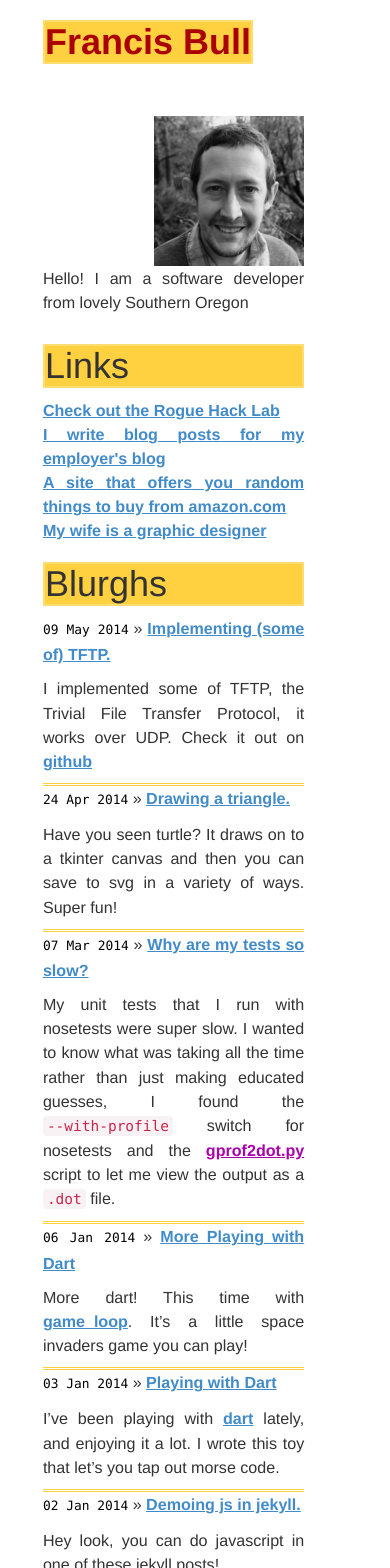
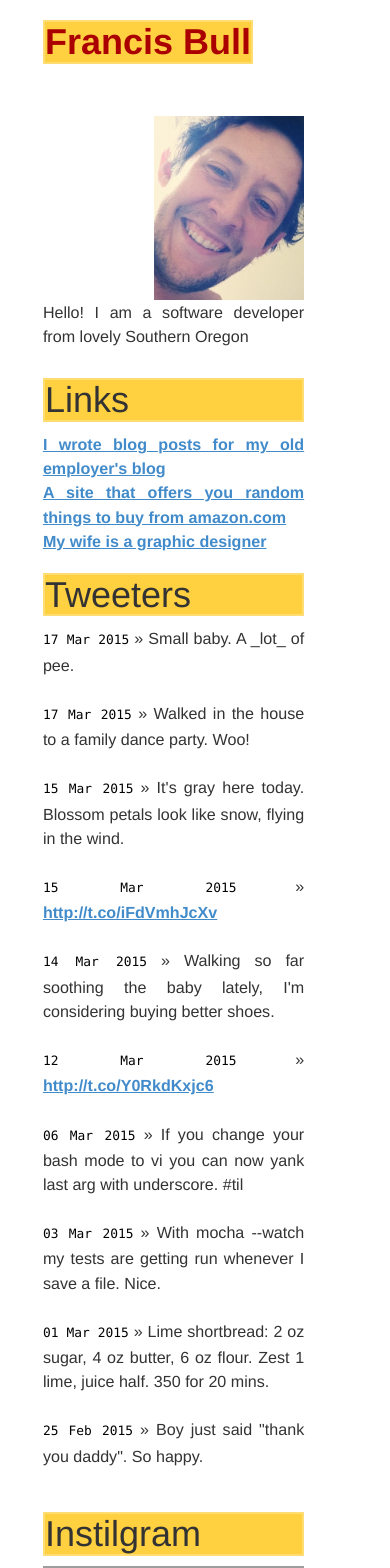
Before and after one commit to franbull/francisbullinfo, a Jekyll site: the page built from index.html, in a window 390 px wide. Shown: the top 1568 px of the page. Built offline with Jekyll 4.4.1, drawn with Linux system fonts in a browser that asks for light colours; Markdown is read by kramdown in place of the engine named in the settings; some of the changed text lies outside the part shown; grey boxes are pictures that could not be loaded.

Commit message:
New blogpost, fix favicon, front page churn.

```diff
--- a/_layouts/default.html
+++ b/_layouts/default.html
@@ -12,6 +12,8 @@
         <!-- Custom CSS -->
         <link rel="stylesheet" href="/css/main.css">
         <link rel="stylesheet" href="/dist/css/bootstrap.css">
+
+        <link rel="shortcut icon" href="assets/favicon.gif">
 
     </head>
     <body>
--- a/css/main.css
+++ b/css/main.css
@@ -187,6 +187,5 @@ img {
   margin-top: -20px;
 }
 #profile_img img {
-  height: 150px;
   width: 150px;
 }
--- a/index.html
+++ b/index.html
@@ -5,16 +5,70 @@ title: Francis Bull
 
 <div id="home">
   <div class="posts">
-  <div id="profile_img"><img src="/assets/franbull_profile.jpg"></img></div>
+  <div id="profile_img"><img src="/assets/franbull_profile.png"></img></div>
   <div id="intro_blurb"><p>Hello! I am a software developer from lovely Southern Oregon</p></div>
   <div style="clear:both;"></div>
+
   <div>
     <h1>Links</h1>
     <div>
-        <a href="www.roguehacklab.com">Check out the Rogue Hack Lab</a><br/>
-        <a href="http://www.artandlogic.com/blog/author/fran112358/">I write blog posts for my employer's blog</a><br/>
+        <a href="http://www.artandlogic.com/blog/author/fran112358/">I wrote blog posts for my old employer's blog</a><br/>
         <a href="http://www.byrandom.com">A site that offers you random things to buy from amazon.com</a><br/>
         <a href="http://www.abullcreative.com">My wife is a graphic designer</a><br/>
+    </div>
+  </div>
+
+  <div class="row">
+    <div id="tweets_div" class="col-md-6">
+      <h1>Tweeters</h1>
+      <div>
+<span>17 Mar 2015</span> &raquo; Small baby. A _lot_ of pee.
+
+</div><br/>
+<div>
+<span>17 Mar 2015</span> &raquo; Walked in the house to a family dance party. Woo!
+
+</div><br/>
+<div>
+<span>15 Mar 2015</span> &raquo; It's gray here today. Blossom petals look like snow, flying in the wind.
+
+</div><br/>
+<div>
+<span>15 Mar 2015</span> &raquo; <a href="http://t.co/iFdVmhJcXv">http://t.co/iFdVmhJcXv</a>
+
+</div><br/>
+<div>
+<span>14 Mar 2015</span> &raquo; Walking so far soothing the baby lately, I'm considering buying better shoes.
+
+</div><br/>
+<div>
+<span>12 Mar 2015</span> &raquo; <a href="http://t.co/Y0RkdKxjc6">http://t.co/Y0RkdKxjc6</a>
+
+</div><br/>
+<div>
+<span>06 Mar 2015</span> &raquo; If you change your bash mode to vi you can now yank last arg with underscore. #til
+
+</div><br/>
+<div>
+<span>03 Mar 2015</span> &raquo; With mocha --watch my tests are getting run whenever I save a file. Nice.
+
+</div><br/>
+<div>
+<span>01 Mar 2015</span> &raquo; Lime shortbread: 2 oz sugar, 4 oz butter, 6 oz flour. Zest 1 lime, juice half. 350 for 20 mins.
+
+</div><br/>
+<div>
+<span>25 Feb 2015</span> &raquo; Boy just said "thank you daddy". So happy.
+
+</div><br/>
+    </div>
+    <div id="insta_div" class="col-md-6">
+      <h1>Instilgram</h1>
+      <div class="instagram_photo"><figure><img src="http://scontent.cdninstagram.com/hphotos-xfa1/t51.2885-15/e15/10995023_1545111855777236_636146025_n.jpg"></img><figcaption>#selfie</figcaption></figure></div>
+<div class="instagram_photo"><figure><img src="http://scontent.cdninstagram.com/hphotos-xaf1/t51.2885-15/e15/11055597_724706370984330_1803200773_n.jpg"></img><figcaption>Spring!</figcaption></figure></div>
+<div class="instagram_photo"><figure><img src="http://scontent.cdninstagram.com/hphotos-xaf1/t51.2885-15/e15/11008101_1554186121535593_132341500_n.jpg"></img><figcaption></figcaption></figure></div>
+<div class="instagram_photo"><figure><img src="http://scontent.cdninstagram.com/hphotos-xaf1/t51.2885-15/e15/11024328_1553431091571829_146858993_n.jpg"></img><figcaption>Yay!</figcaption></figure></div>
+<div class="instagram_photo"><figure><img src="http://scontent.cdninstagram.com/hphotos-xaf1/t51.2885-15/e15/10963800_1563321110592427_1360315378_n.jpg"></img><figcaption>Lovely sunny day climbing at the lake.</figcaption></figure></div>
     </div>
   </div>
 
@@ -30,78 +84,6 @@ title: Francis Bull
     {% endfor %}
   </div>
 
-  <div class="row">
-    <div id="tweets_div" class="col-md-6">
-      <h1>Tweeters</h1>
-      <div>
-<span>01 Apr 2014</span> &raquo; 6lbs of pork belly on their way home. Super amazing bacon coming soon!
-
-</div><br/>
-<div>
-<span>01 Apr 2014</span> &raquo; Automatically masterful porpoise.
-
-</div><br/>
-<div>
-<span>01 Apr 2014</span> &raquo; Autonomy, mastery, purpose.
-
-</div><br/>
-<div>
-<span>31 Mar 2014</span> &raquo; Celery, onion, carrots.
-
-</div><br/>
-<div>
-<span>30 Mar 2014</span> &raquo; I'm just going to sit here until the boy wakes up . . . :-) <a href="http://t.co/5JB8SOrnh7">http://t.co/5JB8SOrnh7</a>
-
-</div><br/>
-<div>
-<span>29 Mar 2014</span> &raquo; You've got a little something right there. <a href="http://t.co/m4acfM60Sr">http://t.co/m4acfM60Sr</a>
-<div><img src="http://pbs.twimg.com/media/Bj7FnNvCYAAtGE-.jpg"/></div>
-</div><br/>
-<div>
-<span>29 Mar 2014</span> &raquo; Shouldn't eat all of that. Cut in half. Eat first half. Eat second half.
-
-Mmmmm.
-
-</div><br/>
-<div>
-<span>28 Mar 2014</span> &raquo; Pterosaurs, my mind boggles <a href="http://t.co/m78lX5k3Gx">http://t.co/m78lX5k3Gx</a>
-
-</div><br/>
-<div>
-<span>25 Mar 2014</span> &raquo; Dog is looking shifty.
-
-</div><br/>
-<div>
-<span>25 Mar 2014</span> &raquo; Boy poops on floor. Take him to wash hands. Come back. Poop is gone!
-
-</div><br/>
-<div>
-<span>23 Mar 2014</span> &raquo; Super fun times at North Mountain Park sandpit today. <a href="http://t.co/amXgsV0SZy">http://t.co/amXgsV0SZy</a>
-<div><img src="http://pbs.twimg.com/media/BjZDZLoCAAAFkUz.jpg"/></div>
-</div><br/>
-<div>
-<span>16 Mar 2014</span> &raquo; Gloves! <a href="http://t.co/bgK6OIpQPx">http://t.co/bgK6OIpQPx</a>
-
-</div><br/>
-<div>
-<span>15 Mar 2014</span> &raquo; Flipping beautiful day at Emigrant. <a href="http://t.co/cmRxxfp9Zo">http://t.co/cmRxxfp9Zo</a>
-
-</div><br/>
-    </div>
-    <div id="insta_div" class="col-md-6">
-      <h1>Instilgram</h1>
-      <div class="instagram_photo"><figure><img src="http://distilleryimage0.s3.amazonaws.com/13e32ec4b83211e38f7d12980a7714c4_8.jpg"></img><figcaption>I'm just going to sit here until the boy wakes up . . . :-)</figcaption></figure></div>
-<div class="instagram_photo"><figure><img src="http://distilleryimage9.s3.amazonaws.com/bdf6c1b4b60211e3977e12aafff28a0d_8.jpg"></img><figcaption></figcaption></figure></div>
-<div class="instagram_photo"><figure><img src="http://distilleryimage7.s3.amazonaws.com/66b57b48b3c311e399171299608a0df3_8.jpg"></img><figcaption>Today: 2 baths.</figcaption></figure></div>
-<div class="instagram_photo"><figure><img src="http://distilleryimage9.s3.amazonaws.com/648ce34eb31711e3b31412ba40c13d01_8.jpg"></img><figcaption>Gardening</figcaption></figure></div>
-<div class="instagram_photo"><figure><img src="http://distilleryimage3.s3.amazonaws.com/60790af6b04e11e3a7fd12b201d372bb_8.jpg"></img><figcaption></figcaption></figure></div>
-<div class="instagram_photo"><figure><img src="http://distilleryimage9.s3.amazonaws.com/abdd7f30af8211e3b2851219fccdeb31_8.jpg"></img><figcaption>Cow goes "moo"</figcaption></figure></div>
-<div class="instagram_photo"><figure><img src="http://distilleryimage8.s3.amazonaws.com/3fa33278ad6711e3acf412b651105798_8.jpg"></img><figcaption>Smiles</figcaption></figure></div>
-<div class="instagram_photo"><figure><img src="http://distilleryimage5.s3.amazonaws.com/1611f66aad6711e3978a12c5ded3f1d9_8.jpg"></img><figcaption>High five!</figcaption></figure></div>
-<div class="instagram_photo"><figure><img src="http://distilleryimage8.s3.amazonaws.com/dc899032ac9f11e3b67c0e2626ce01c4_8.jpg"></img><figcaption>Gloves!</figcaption></figure></div>
-<div class="instagram_photo"><figure><img src="http://distilleryimage4.s3.amazonaws.com/6b4d9b8eac9f11e38bfa12a09f5eb088_8.jpg"></img><figcaption>Workman</figcaption></figure></div>
-    </div>
-  </div>
 </div>
 <script>
   (function(i,s,o,g,r,a,m){i['GoogleAnalyticsObject']=r;i[r]=i[r]||function(){
```
Also changed, not shown: _posts/2014-08-02-genetic-algorithm.md (added, +138 -0 lines), assets/favicon.gif (added), assets/franbull_profile.png (added), assets/genetic_crossover_rate_chart.png (added), assets/genetic_mutation_rate_chart.png (added), assets/genetic_pool_size_chart.png (added).
